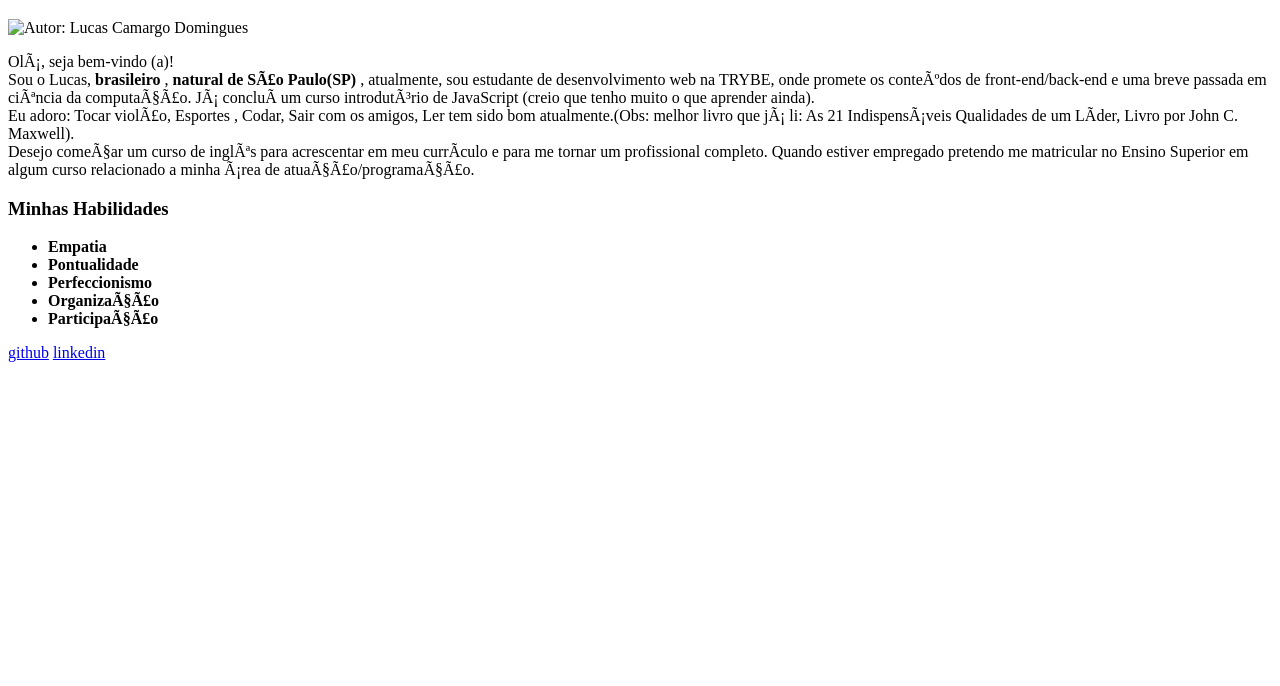
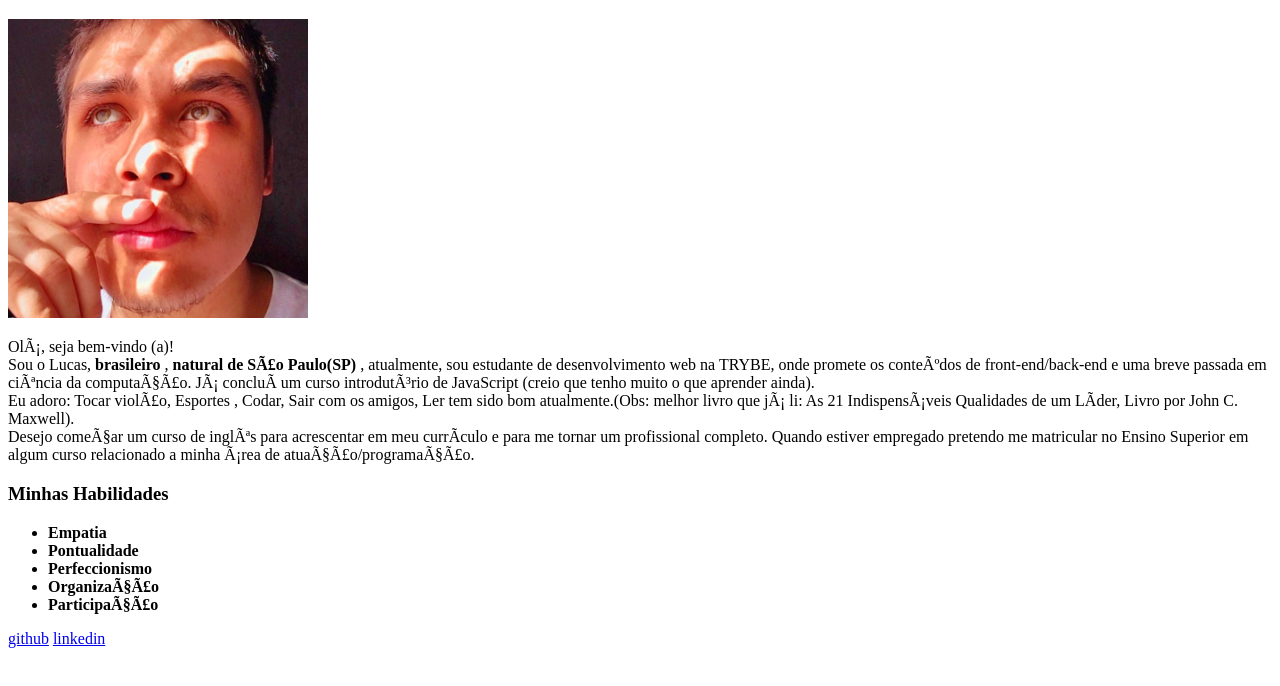
Before and after one commit to Lucdomingues/Ludomingues.github.io, a plain HTML site: page index.html in a window 1280 px wide. Shown: the part 98-784 px from the top of the page. Drawn offline with Linux system fonts and the light colour scheme.

Commit message:
criacao da branch main e correção da imagem minha.png

```diff
--- a/index.html
+++ b/index.html
@@ -10,7 +10,11 @@
       Lucas Camargo Domingues
     </h1>
 
-    <img src="minha.png" alt="Autor: Lucas Camargo Domingues" width="300px" />
+    <img
+      src="/imagens/minha.png"
+      alt="Autor: Lucas Camargo Domingues"
+      width="300px"
+    />
 
     <p>
       Olá, seja bem-vindo (a)! <br />
```
